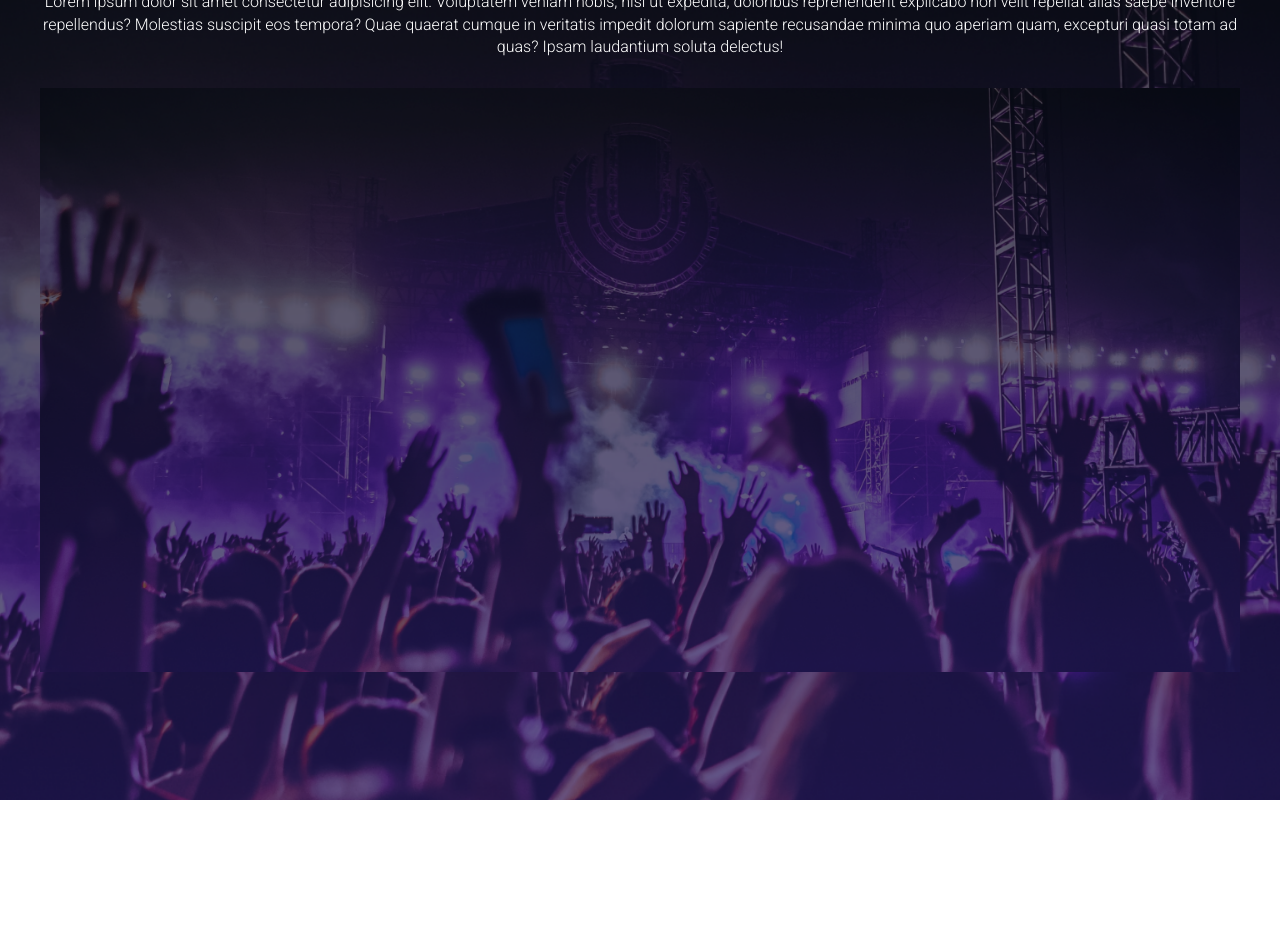
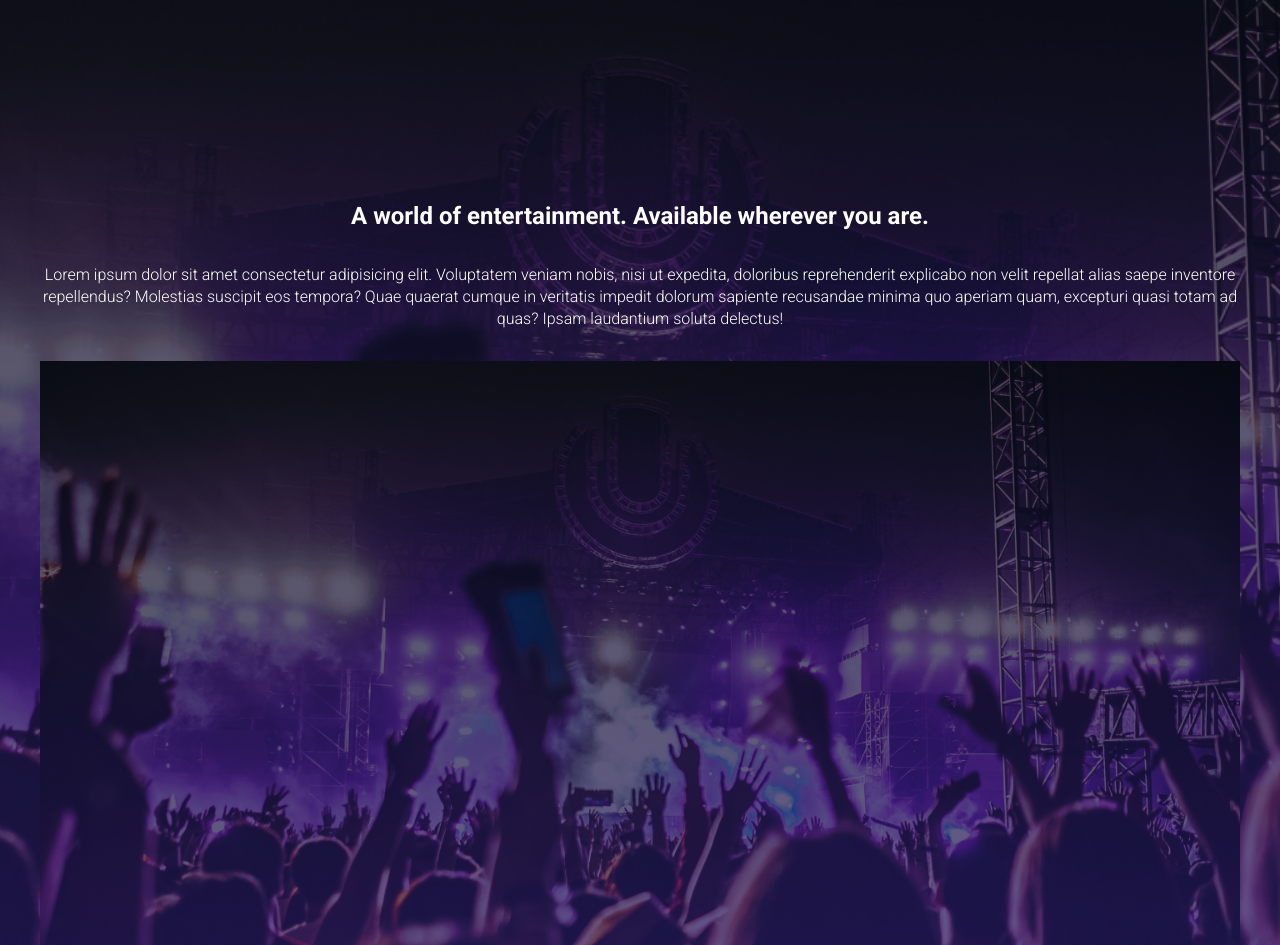
Before and after one commit to nakuldahiya/HTML-project-music-website-, a plain HTML site: page video.html in a window 1280 px wide. Before the commit the page ends 800 px from the top, so only its background shows below. Drawn offline with Linux system fonts and the light colour scheme.

Commit message:
Update style.css

```diff
--- a/style.css
+++ b/style.css
@@ -144,7 +144,7 @@ nav ul li:hover {
   display: flex;
   flex-direction: column;
   gap: 30px;
-  margin-top: -200px;
+  margin-top: 200px;
 }
 .hero-section,
 .video-section {
```
